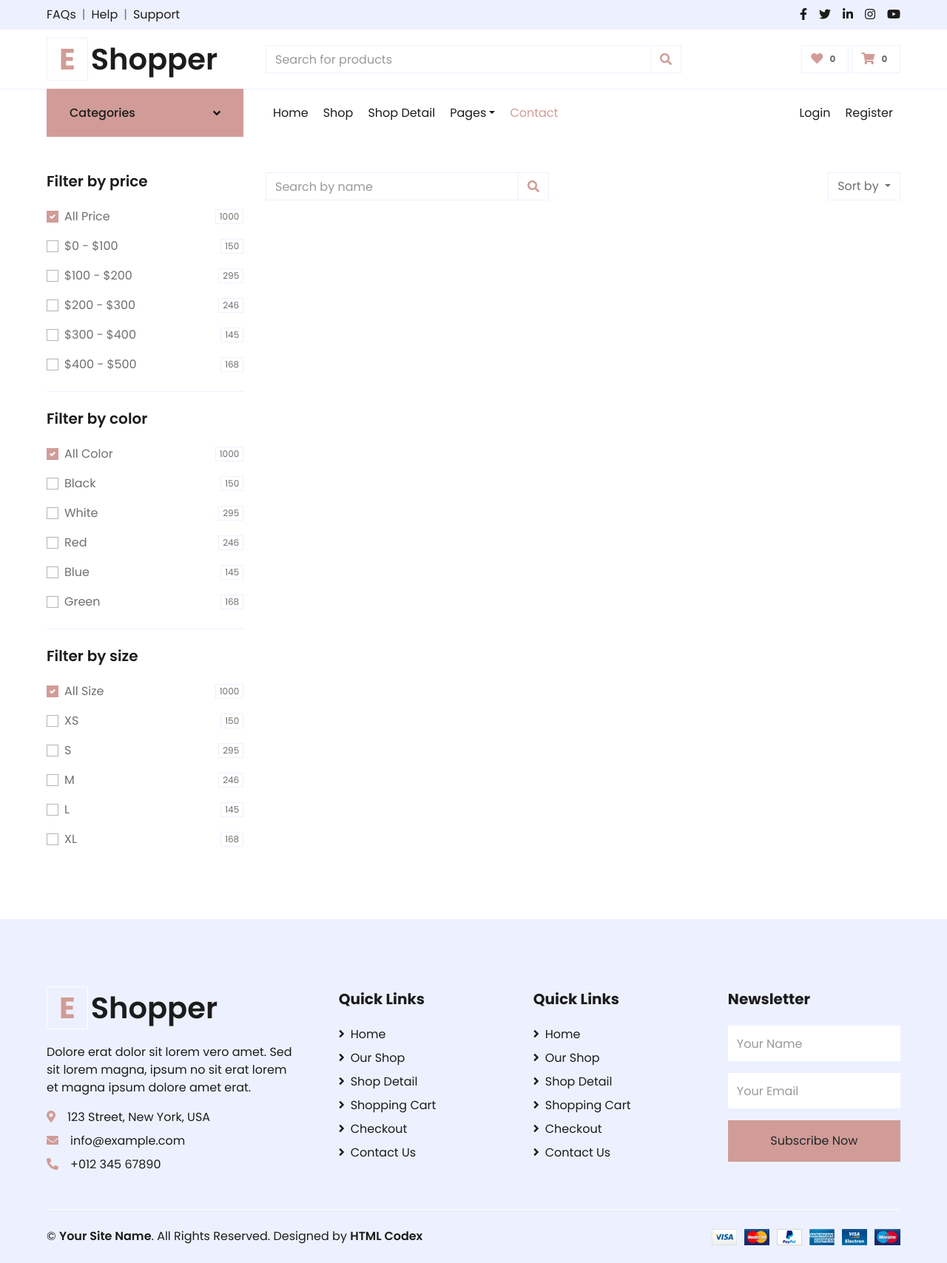
After one commit to aliteymouri/Eshopper, a Django app: page /products in a window 1280 px wide. The commit adds this page. Shown: the whole page at 74% size. Run offline with Django 4.2, Linux system fonts and the light colour scheme; data that the repository does not hold is empty; some libraries are stand-ins or nearby versions.

Commit message:
add (ShopList,Pagination)

```diff
--- a/Eshopper/settings.py
+++ b/Eshopper/settings.py
@@ -14,6 +14,7 @@ import os
 from os import path
 from pathlib import Path
 import ghasedakpack
+from decouple import config
 
 # Build paths inside the project like this: BASE_DIR / 'subdir'.
 BASE_DIR = Path(__file__).resolve().parent.parent
@@ -137,4 +138,4 @@ DEFAULT_AUTO_FIELD = 'django.db.models.BigAutoField'
 
 AUTH_USER_MODEL = 'Account.User'
 
-SMS = ghasedakpack.Ghasedak("61097569858f764b474f1780d5ec45922bd357a6cc184b937c0e72854ed61290")
+SMS = ghasedakpack.Ghasedak("YourApiKey")
--- /dev/null
+++ b/Product/templates/product/shop.html
@@ -0,0 +1,236 @@
+{% extends 'base.html' %}
+{% load static %}
+
+
+
+
+{% block content %}
+
+    <!-- Shop Start -->
+    <div class="container-fluid pt-5">
+        <div class="row px-xl-5">
+            <!-- Shop Sidebar Start -->
+            <div class="col-lg-3 col-md-12">
+                <!-- Price Start -->
+                <div class="border-bottom mb-4 pb-4">
+                    <h5 class="font-weight-semi-bold mb-4">Filter by price</h5>
+                    <form>
+                        <div class="custom-control custom-checkbox d-flex align-items-center justify-content-between mb-3">
+                            <input type="checkbox" class="custom-control-input" checked id="price-all">
+                            <label class="custom-control-label" for="price-all">All Price</label>
+                            <span class="badge border font-weight-normal">1000</span>
+                        </div>
+                        <div class="custom-control custom-checkbox d-flex align-items-center justify-content-between mb-3">
+                            <input type="checkbox" class="custom-control-input" id="price-1">
+                            <label class="custom-control-label" for="price-1">$0 - $100</label>
+                            <span class="badge border font-weight-normal">150</span>
+                        </div>
+                        <div class="custom-control custom-checkbox d-flex align-items-center justify-content-between mb-3">
+                            <input type="checkbox" class="custom-control-input" id="price-2">
+                            <label class="custom-control-label" for="price-2">$100 - $200</label>
+                            <span class="badge border font-weight-normal">295</span>
+                        </div>
+                        <div class="custom-control custom-checkbox d-flex align-items-center justify-content-between mb-3">
+                            <input type="checkbox" class="custom-control-input" id="price-3">
+                            <label class="custom-control-label" for="price-3">$200 - $300</label>
+                            <span class="badge border font-weight-normal">246</span>
+                        </div>
+                        <div class="custom-control custom-checkbox d-flex align-items-center justify-content-between mb-3">
+                            <input type="checkbox" class="custom-control-input" id="price-4">
+                            <label class="custom-control-label" for="price-4">$300 - $400</label>
+                            <span class="badge border font-weight-normal">145</span>
+                        </div>
+                        <div class="custom-control custom-checkbox d-flex align-items-center justify-content-between">
+                            <input type="checkbox" class="custom-control-input" id="price-5">
+                            <label class="custom-control-label" for="price-5">$400 - $500</label>
+                            <span class="badge border font-weight-normal">168</span>
+                        </div>
+                    </form>
+                </div>
+                <!-- Price End -->
+
+                <!-- Color Start -->
+                <div class="border-bottom mb-4 pb-4">
+                    <h5 class="font-weight-semi-bold mb-4">Filter by color</h5>
+                    <form>
+                        <div class="custom-control custom-checkbox d-flex align-items-center justify-content-between mb-3">
+                            <input type="checkbox" class="custom-control-input" checked id="color-all">
+                            <label class="custom-control-label" for="price-all">All Color</label>
+                            <span class="badge border font-weight-normal">1000</span>
+                        </div>
+                        <div class="custom-control custom-checkbox d-flex align-items-center justify-content-between mb-3">
+                            <input type="checkbox" class="custom-control-input" id="color-1">
+                            <label class="custom-control-label" for="color-1">Black</label>
+                            <span class="badge border font-weight-normal">150</span>
+                        </div>
+                        <div class="custom-control custom-checkbox d-flex align-items-center justify-content-between mb-3">
+                            <input type="checkbox" class="custom-control-input" id="color-2">
+                            <label class="custom-control-label" for="color-2">White</label>
+                            <span class="badge border font-weight-normal">295</span>
+                        </div>
+                        <div class="custom-control custom-checkbox d-flex align-items-center justify-content-between mb-3">
+                            <input type="checkbox" class="custom-control-input" id="color-3">
+                            <label class="custom-control-label" for="color-3">Red</label>
+                            <span class="badge border font-weight-normal">246</span>
+                        </div>
+                        <div class="custom-control custom-checkbox d-flex align-items-center justify-content-between mb-3">
+                            <input type="checkbox" class="custom-control-input" id="color-4">
+                            <label class="custom-control-label" for="color-4">Blue</label>
+                            <span class="badge border font-weight-normal">145</span>
+                        </div>
+                        <div class="custom-control custom-checkbox d-flex align-items-center justify-content-between">
+                            <input type="checkbox" class="custom-control-input" id="color-5">
+                            <label class="custom-control-label" for="color-5">Green</label>
+                            <span class="badge border font-weight-normal">168</span>
+                        </div>
+                    </form>
+                </div>
+                <!-- Color End -->
+
+                <!-- Size Start -->
+                <div class="mb-5">
+                    <h5 class="font-weight-semi-bold mb-4">Filter by size</h5>
+                    <form>
+                        <div class="custom-control custom-checkbox d-flex align-items-center justify-content-between mb-3">
+                            <input type="checkbox" class="custom-control-input" checked id="size-all">
+                            <label class="custom-control-label" for="size-all">All Size</label>
+                            <span class="badge border font-weight-normal">1000</span>
+                        </div>
+                        <div class="custom-control custom-checkbox d-flex align-items-center justify-content-between mb-3">
+                            <input type="checkbox" class="custom-control-input" id="size-1">
+                            <label class="custom-control-label" for="size-1">XS</label>
+                            <span class="badge border font-weight-normal">150</span>
+                        </div>
+                        <div class="custom-control custom-checkbox d-flex align-items-center justify-content-between mb-3">
+                            <input type="checkbox" class="custom-control-input" id="size-2">
+                            <label class="custom-control-label" for="size-2">S</label>
+                            <span class="badge border font-weight-normal">295</span>
+                        </div>
+                        <div class="custom-control custom-checkbox d-flex align-items-center justify-content-between mb-3">
+                            <input type="checkbox" class="custom-control-input" id="size-3">
+                            <label class="custom-control-label" for="size-3">M</label>
+                            <span class="badge border font-weight-normal">246</span>
+                        </div>
+                        <div class="custom-control custom-checkbox d-flex align-items-center justify-content-between mb-3">
+                            <input type="checkbox" class="custom-control-input" id="size-4">
+                            <label class="custom-control-label" for="size-4">L</label>
+                            <span class="badge border font-weight-normal">145</span>
+                        </div>
+                        <div class="custom-control custom-checkbox d-flex align-items-center justify-content-between">
+                            <input type="checkbox" class="custom-control-input" id="size-5">
+                            <label class="custom-control-label" for="size-5">XL</label>
+                            <span class="badge border font-weight-normal">168</span>
+                        </div>
+                    </form>
+                </div>
+                <!-- Size End -->
+            </div>
+            <!-- Shop Sidebar End -->
+
+
+            <!-- Shop Product Start -->
+            <div class="col-lg-9 col-md-12">
+                <div class="row pb-3">
+                    <div class="col-12 pb-1">
+                        <div class="d-flex align-items-center justify-content-between mb-4">
+                            <form action="">
+                                <div class="input-group">
+                                    <input type="text" class="form-control" placeholder="Search by name">
+                                    <div class="input-group-append">
+                                        <span class="input-group-text bg-transparent text-primary">
+                                            <i class="fa fa-search"></i>
+                                        </span>
+                                    </div>
+                                </div>
+                            </form>
+                            <div class="dropdown ml-4">
+                                <button class="btn border dropdown-toggle" type="button" id="triggerId"
+                                        data-toggle="dropdown" aria-haspopup="true"
+                                        aria-expanded="false">
+                                    Sort by
+                                </button>
+                                <div class="dropdown-menu dropdown-menu-right" aria-labelledby="triggerId">
+                                    <a class="dropdown-item" href="#">Latest</a>
+                                    <a class="dropdown-item" href="#">Popularity</a>
+                                    <a class="dropdown-item" href="#">Best Rating</a>
+                                </div>
+                            </div>
+                        </div>
+                    </div>
+
+                    {% for product in object_list %}
+                        <div class="col-lg-4 col-md-6 col-sm-12 pb-1">
+                            <div class="card product-item border-0 mb-4">
+                                <div class="card-header product-img position-relative overflow-hidden bg-transparent border p-0">
+                                    <a href="{% url 'product:product_detail' product.slug %}"><img
+                                            class="img-fluid w-100" src="{{ product.image.url }}" alt=""></a>
+                                </div>
+                                <div class="card-body border-left border-right text-center p-0 pt-4 pb-3">
+                                    <h6 class="text-truncate mb-3">{{ product.title }}</h6>
+                                    <div class="d-flex justify-content-center">
+                                        {% if product.discount %}
+                                            <h6>${{ product.discount }}</h6>
+                                            <h6 class="text-muted ml-2">
+                                                <del>{{ product.price }}</del>
+                                            </h6>
+                                        {% else %}
+                                            <h6>${{ product.price }}</h6>
+                                        {% endif %}
+                                    </div>
+                                </div>
+                                <div class="card-footer d-flex justify-content-between bg-light border">
+                                    <a href="" class="btn btn-sm text-dark p-0"><i
+                                            class="fas fa-eye text-primary mr-1"></i>View Detail</a>
+                                    <a href="" class="btn btn-sm text-dark p-0"><i
+                                            class="fas fa-shopping-cart text-primary mr-1"></i>Add To Cart</a>
+                                </div>
+                            </div>
+                        </div>
+                    {% endfor %}
+
+                    {% if page_obj.has_other_pages %}
+                        <div class="col-12 pb-1">
+                            <nav aria-label="Page navigation">
+                                <ul class="pagination justify-content-center mb-3">
+                                    <li class="page-item disabled">
+
+                                        {% if page_obj.has_previous %}
+                                            <a class="page-link" href="?page={{ page_obj.previous_page_number }}"
+                                               aria-label="Previous">
+                                                <span aria-hidden="true">&laquo;</span>
+                                                <span class="sr-only">Previous</span>
+                                            </a>
+                                        {% endif %}
+
+                                    </li>
+
+                                    {% for i in page_obj.paginator.page_range %}
+                                        {% if page_obj.number == i %}
+                                            <li class="page-item active"><a class="page-link" href="?page={{ i }}">{{ i }}</a></li>
+                                        {% else %}
+                                            <li class="page-item"><a class="page-link" href="?page={{ i }}">{{ i }}</a></li>
+                                        {% endif %}
+                                    {% endfor %}
+
+                                    {% if page_obj.has_next %}
+                                        <a class="page-link" href="?page={{ page_obj.next_page_number }}"
+                                           aria-label="Next">
+                                            <span aria-hidden="true">&raquo;</span>
+                                            <span class="sr-only">Next</span>
+                                        </a>
+                                    {% endif %}
+
+                                    </li>
+                                </ul>
+                            </nav>
+                        </div>
+                    {% endif %}
+
+                </div>
+            </div>
+            <!-- Shop Product End -->
+        </div>
+    </div>
+    <!-- Shop End -->
+
+{% endblock %}
--- a/Product/urls.py
+++ b/Product/urls.py
@@ -3,5 +3,6 @@ from . import views
 
 app_name = 'product'
 urlpatterns = [
-    path('product/<slug:slug>', views.ProductDetailView.as_view(), name='product_detil')
+    path('product/<slug:slug>', views.ProductDetailView.as_view(), name='product_detail'),
+    path('products', views.ProductListView.as_view(), name='product_list'),
 ]
--- a/Product/views.py
+++ b/Product/views.py
@@ -1,7 +1,13 @@
-from django.views.generic import DetailView
+from django.views.generic import DetailView, ListView
 from Product.models import Product
 
 
 class ProductDetailView(DetailView):
     template_name = 'product/product_detail.html'
     model = Product
+
+
+class ProductListView(ListView):
+    template_name = 'product/shop.html'
+    model = Product
+    paginate_by = 10
--- a/manage.py
+++ b/manage.py
@@ -1,4 +1,4 @@
-#!/usr/bin/env python
+#!/usr/bin/.env python
 """Django's command-line utility for administrative tasks."""
 import os
 import sys
--- a/requirements.txt
+++ b/requirements.txt
@@ -8,6 +8,7 @@ ghasedakpack==0.1.13
 idna==3.4
 persiantools==3.0.1
 Pillow==9.3.0
+python-decouple==3.6
 pytz==2022.6
 requests==2.28.1
 six==1.16.0
```
Also changed, not shown: Home/templates/home/index.html (+4 -4 lines), 1 other file.
